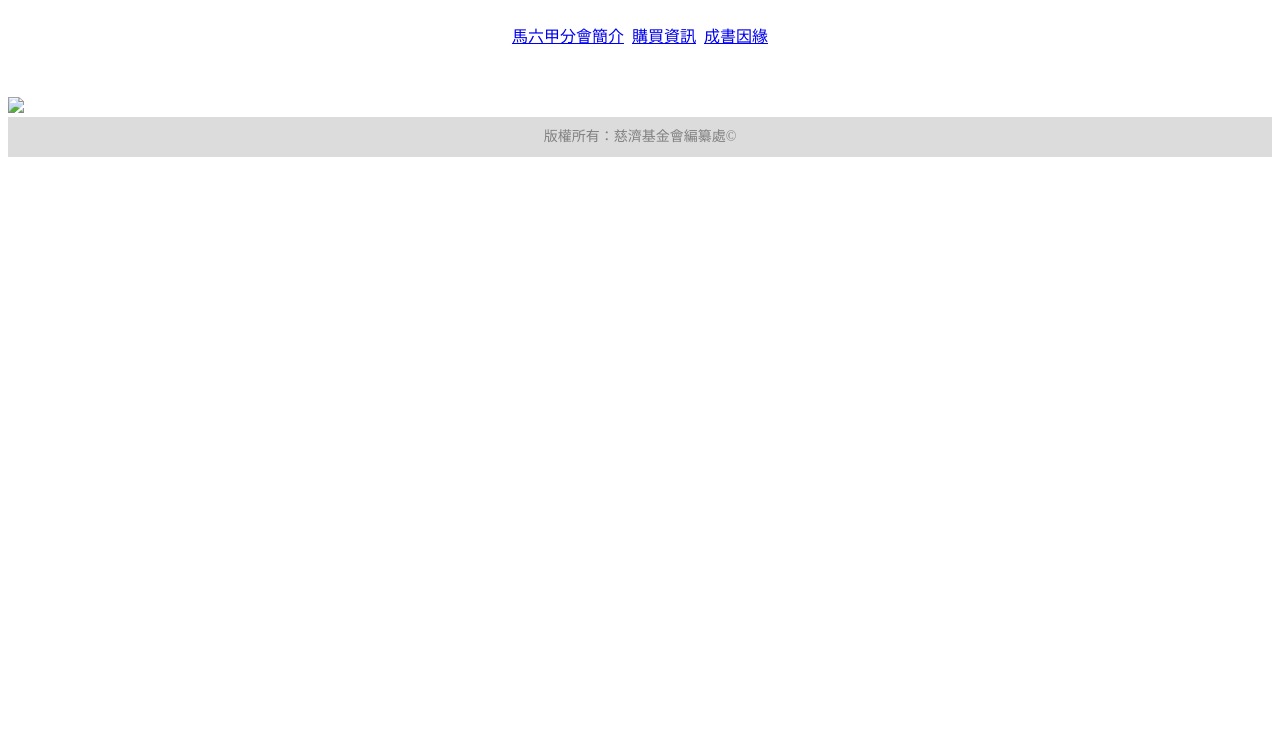
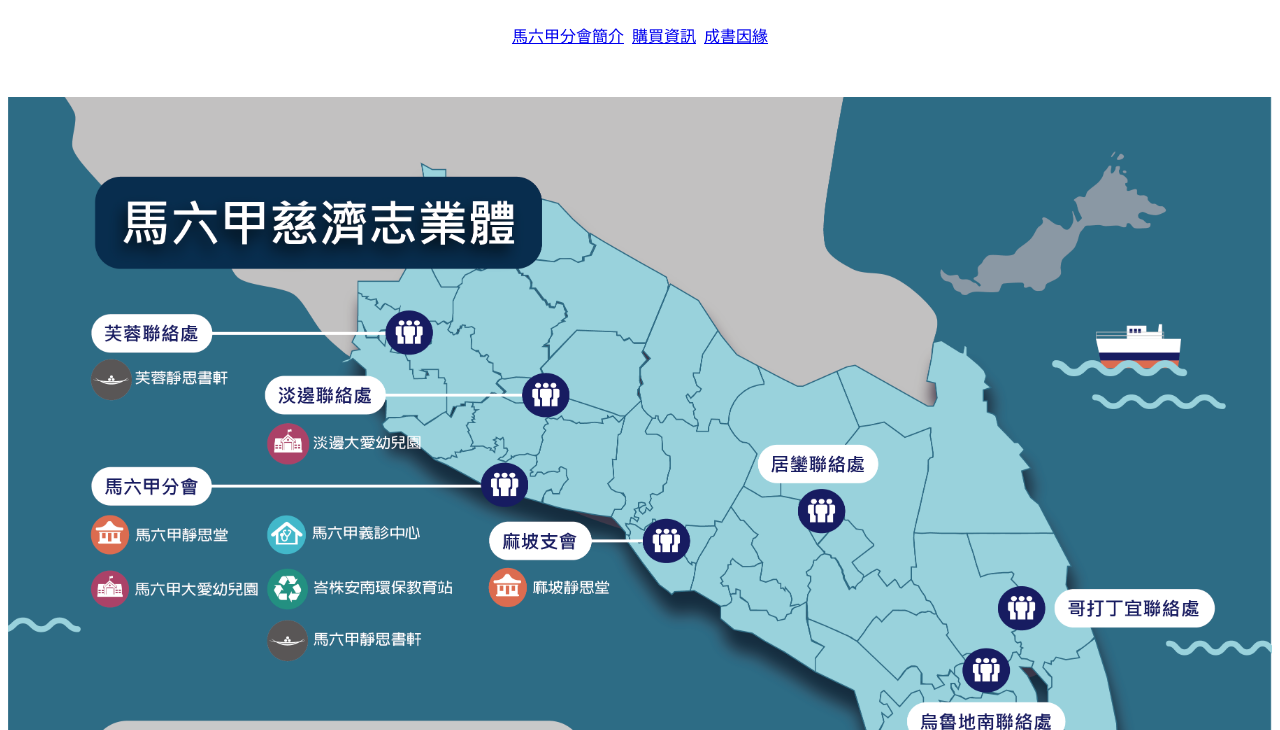
Before and after one commit to awarenessttza2017/Tzu-Chi-Foundation-Malaysia-Melaka.github.io, a plain HTML site: page index.html in a window 1280 px wide. Shown: the part 70-800 px from the top of the page. Drawn offline with Linux system fonts and the light colour scheme.

Commit message:
Update index.html

```diff
--- a/index.html
+++ b/index.html
@@ -29,7 +29,7 @@
 
 
     <div id="banner">
-        <img src="馬六甲志業體分布圖(0606更新.png"/>
+        <img src="馬六甲志業體分布圖0606更新.png"/>
 
     </div>
 
```
